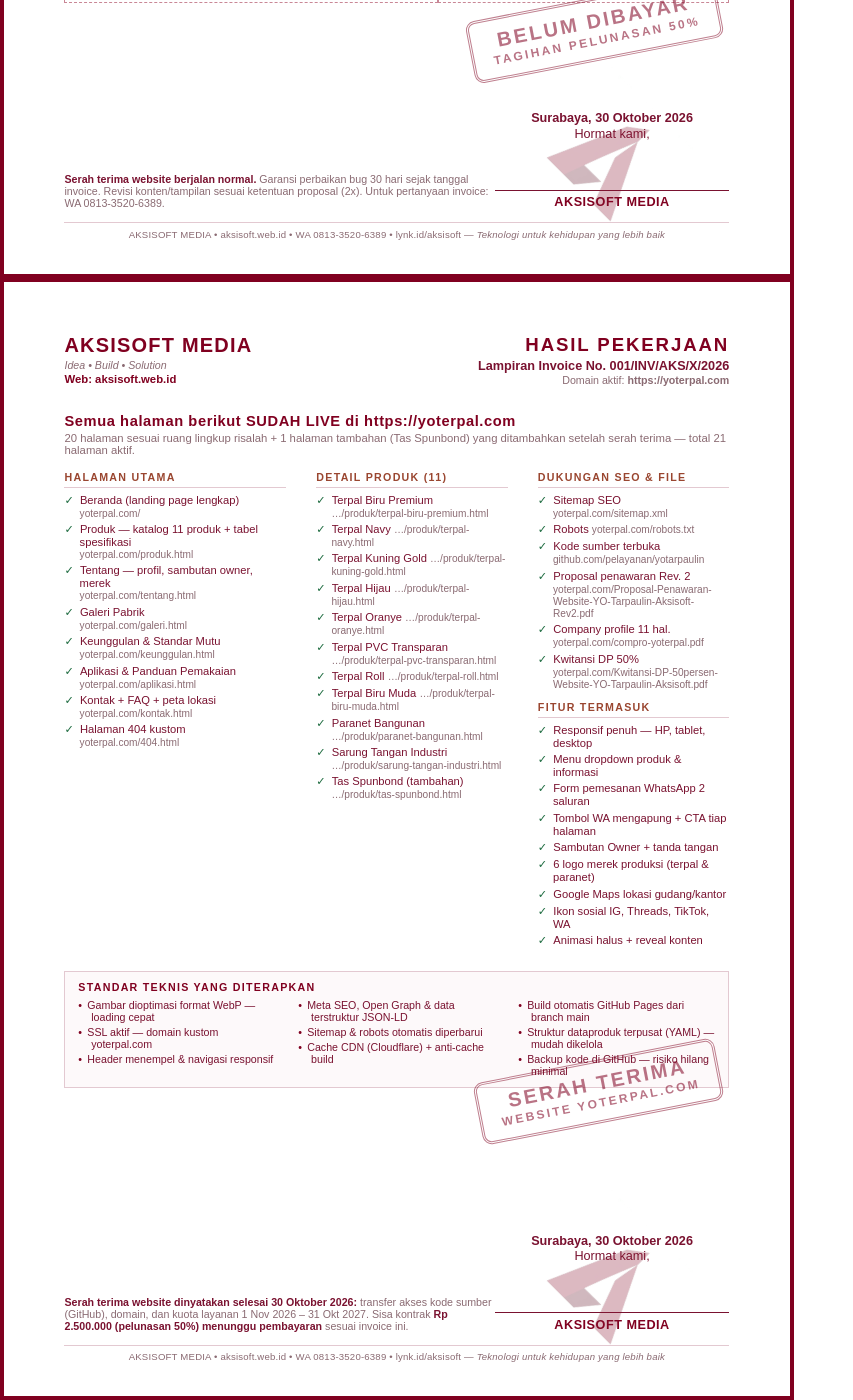
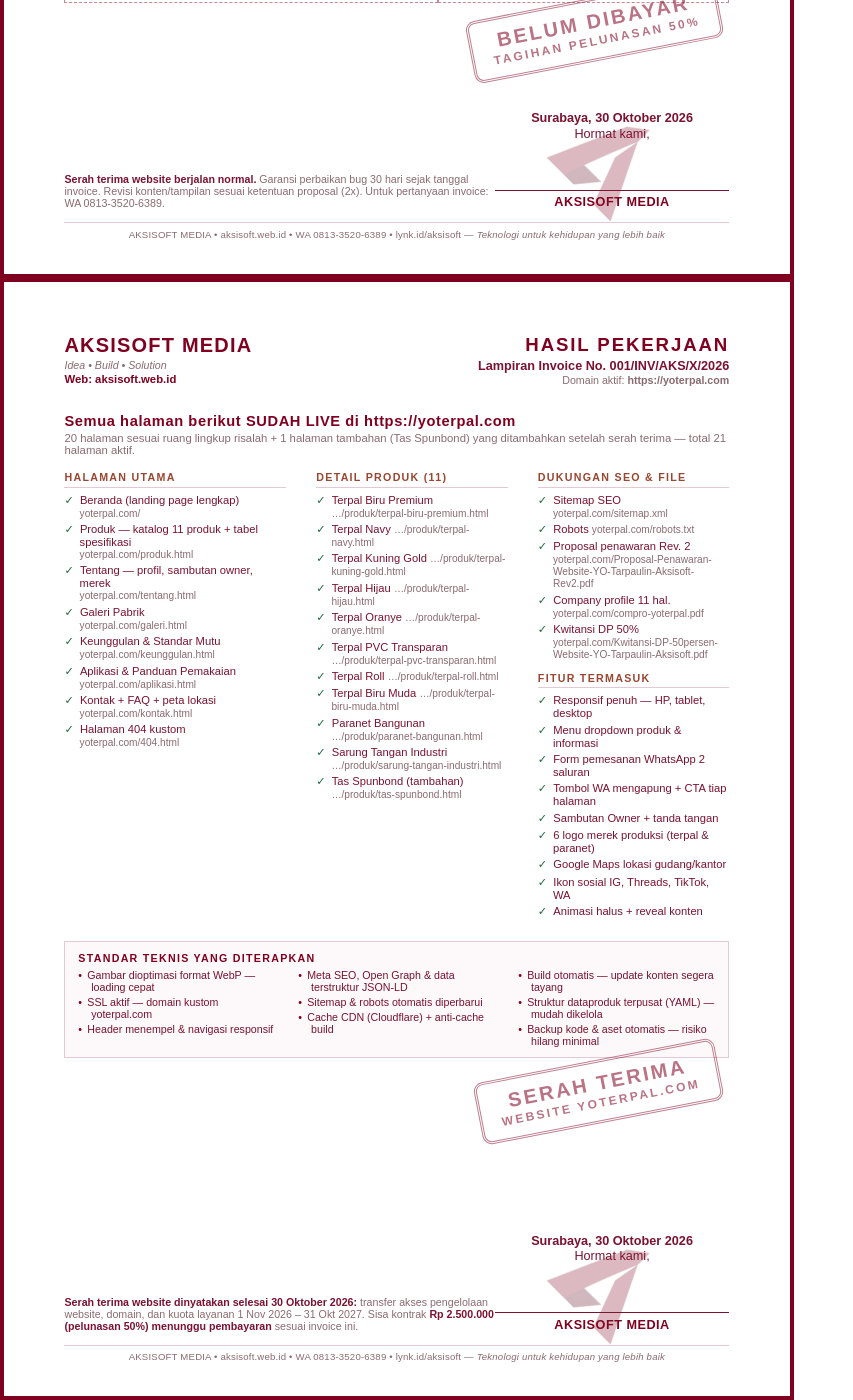
Before and after one commit to pelayanan/yotarpaulin, a Jekyll site: the page invoice-pelunasan.html, which Jekyll copies as it is, in a window 1280 px wide and 1400 px high, scrolled down 845 px. Shown: the whole window, without its empty margins (0-853 px from the left). Built offline with Jekyll 4.4.1, drawn with Linux system fonts in a browser that asks for light colours; some of the changed text lies outside the part shown.

Commit message:
Hapus sebutan hosting gratisan & GitHub dari proposal Rev2 dan invoice

```diff
--- a/invoice-pelunasan.html
+++ b/invoice-pelunasan.html
@@ -194,7 +194,7 @@
       <tr>
         <td>4</td>
         <td>Deployment online + pendampingan
-          <span class="sub">Live di domain https://yoterpal.com dengan SSL aktif &mdash; tanpa biaya sewa hosting tahun pertama</span></td>
+          <span class="sub">Live di domain https://yoterpal.com dengan SSL aktif</span></td>
         <td class="last nom">500.000</td>
       </tr>
       <tr class="total">
@@ -309,7 +309,6 @@
       <ul>
         <li>Sitemap SEO <span class="url">yoterpal.com/sitemap.xml</span></li>
         <li>Robots <span class="url">yoterpal.com/robots.txt</span></li>
-        <li>Kode sumber terbuka <span class="url">github.com/pelayanan/yotarpaulin</span></li>
         <li>Proposal penawaran Rev. 2 <span class="url">yoterpal.com/Proposal-Penawaran-Website-YO-Tarpaulin-Aksisoft-Rev2.pdf</span></li>
         <li>Company profile 11 hal. <span class="url">yoterpal.com/compro-yoterpal.pdf</span></li>
         <li>Kwitansi DP 50% <span class="url">yoterpal.com/Kwitansi-DP-50persen-Website-YO-Tarpaulin-Aksisoft.pdf</span></li>
@@ -338,9 +337,9 @@
       <li>Meta SEO, Open Graph &amp; data terstruktur JSON-LD</li>
       <li>Sitemap &amp; robots otomatis diperbarui</li>
       <li>Cache CDN (Cloudflare) + anti-cache build</li>
-      <li>Build otomatis GitHub Pages dari branch main</li>
+      <li>Build otomatis &mdash; update konten segera tayang</li>
       <li>Struktur dataproduk terpusat (YAML) &mdash; mudah dikelola</li>
-      <li>Backup kode di GitHub &mdash; risiko hilang minimal</li>
+      <li>Backup kode &amp; aset otomatis &mdash; risiko hilang minimal</li>
     </ul>
   </div>
 
@@ -348,7 +347,7 @@
 
   <div class="foot">
     <div class="sisa">
-      <b>Serah terima website dinyatakan selesai 30 Oktober 2026:</b> transfer akses kode sumber (GitHub), domain, dan kuota layanan
+      <b>Serah terima website dinyatakan selesai 30 Oktober 2026:</b> transfer akses pengelolaan website, domain, dan kuota layanan
       1 Nov 2026 &ndash; 31 Okt 2027. Sisa kontrak <b>Rp 2.500.000 (pelunasan 50%) menunggu pembayaran</b> sesuai invoice ini.
     </div>
     <div class="ttd">
--- a/proposal-website.html
+++ b/proposal-website.html
@@ -163,7 +163,7 @@
       <tr><td class="n">20</td><td class="name">Sitemap SEO</td><td class="u">https://yoterpal.com/sitemap.xml</td></tr>
       <tr><td class="n">21</td><td class="name">Robots</td><td class="u">https://yoterpal.com/robots.txt</td></tr>
     </table>
-    <div class="total-note">Total: 21 halaman live • Kode sumber terbuka: github.com/pelayanan/yotarpaulin</div>
+    <div class="total-note">Total: 21 halaman live</div>
 
     <div class="legal">
       AKSISOFT MEDIA &bull; aksisoft.web.id &bull; WA 0813-3520-6389 &bull; lynk.id/aksisoft — <i>Teknologi untuk kehidupan yang lebih baik</i>
--- a/proposal-website.txt
+++ b/proposal-website.txt
@@ -46,9 +46,8 @@
 — Pendukung SEO —
 🗺️ Sitemap SEO — https://yoterpal.com/sitemap.xml
 🤖 Robots — https://yoterpal.com/robots.txt
-💻 Kode sumber: github.com/pelayanan/yotarpaulin
 
-Total: *21 halaman live* + kode sumber terbuka.
+Total: *21 halaman live*.
 
 ━━━━━━━━━━━━━━━━━━━━
 ⚡ *FITUR TERMASUK*
```
Also changed, not shown: other parts of proposal-website.html (+0 -2 lines), other parts of proposal-website.txt (+0 -2 lines), AGENTS.md (+1 -0 lines), 2 other files.
